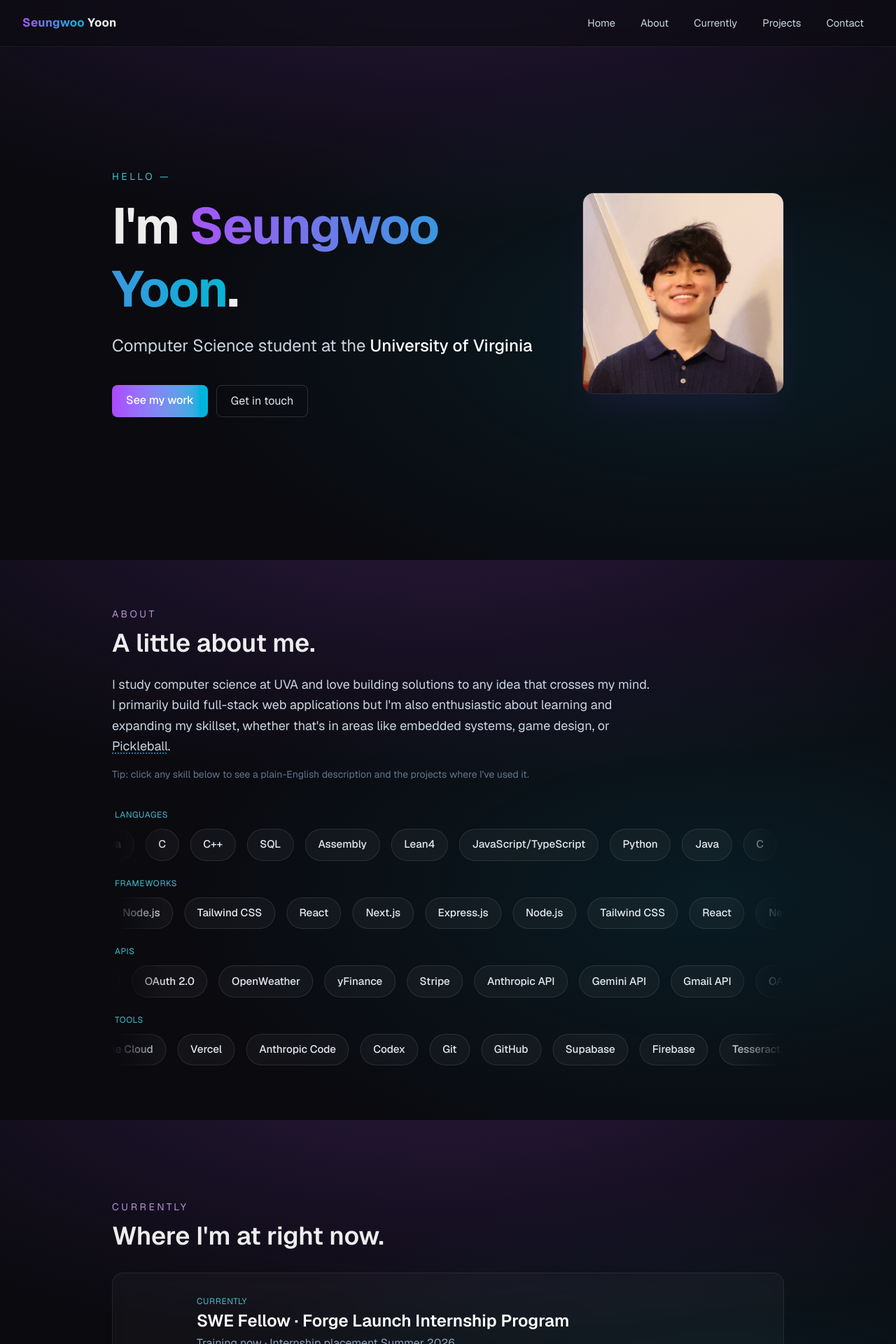
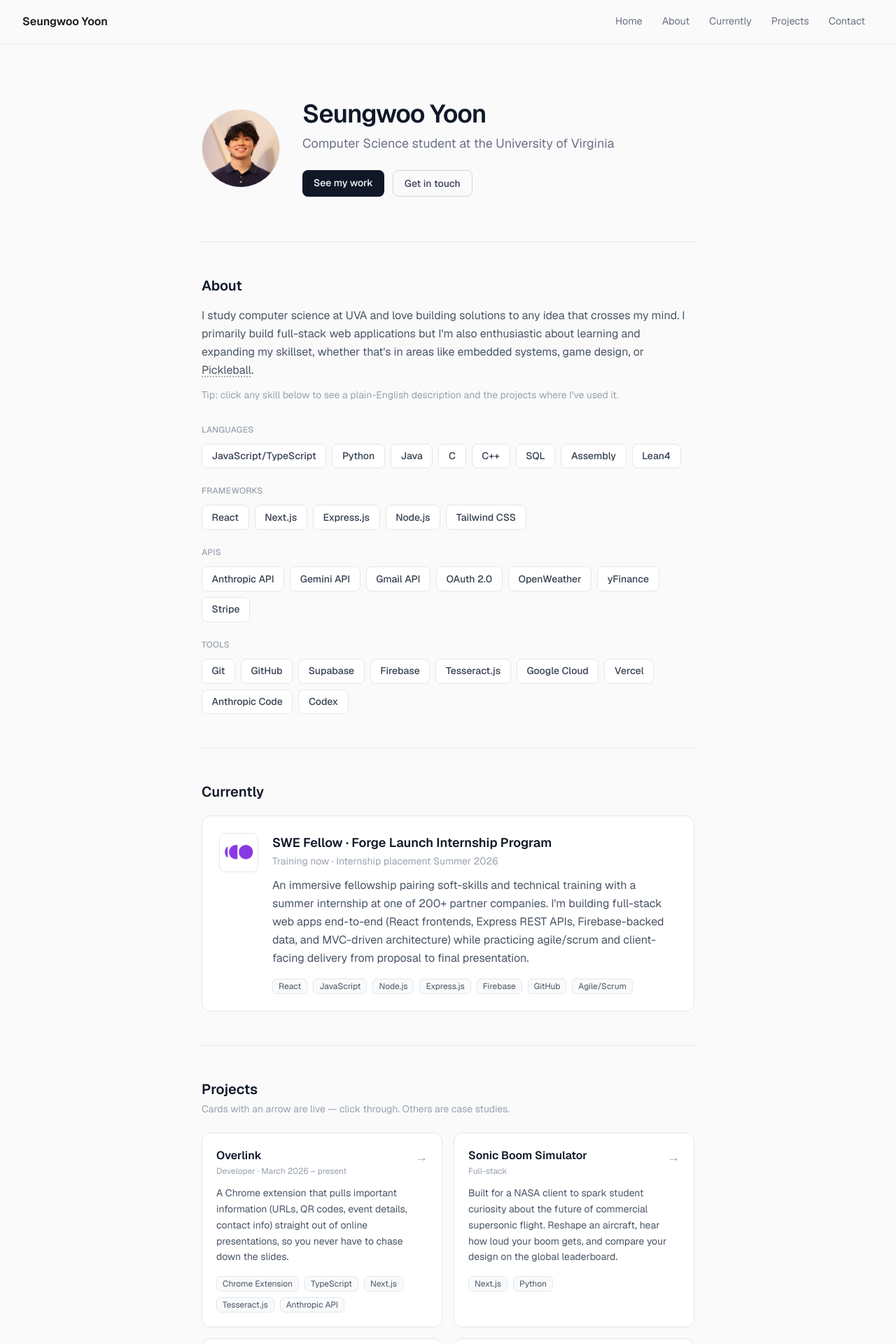
Before and after one commit to SeungwooDY/portfolio, a Next.js app: page / in a window 1280 px wide. Shown: the top 1920 px of the page at 70% size. Built offline with nearby package versions, Linux system fonts and the light colour scheme.

Commit message:
ui overhaul

```diff
--- a/app/globals.css
+++ b/app/globals.css
@@ -5,10 +5,12 @@
 }
 
 :root {
-  --background: #0a0a0f;
-  --foreground: #ededed;
-  --accent: #a855f7;
-  --accent-2: #06b6d4;
+  --background: #fafafa;
+  --foreground: #1a1a1a;
+  --muted: #6b7280;
+  --border: #e6e6e6;
+  --card: #ffffff;
+  --accent: #2563eb;
 }
 
 html, body {
@@ -21,93 +23,42 @@
   color: var(--foreground);
 }
 
-body {
-  background-image:
-    radial-gradient(ellipse 80% 50% at 50% -10%, rgba(168, 85, 247, 0.18), transparent),
-    radial-gradient(ellipse 60% 50% at 80% 60%, rgba(6, 182, 212, 0.10), transparent);
-  background-attachment: fixed;
-}
-
 section {
   scroll-margin-top: 80px;
 }
 
-.gradient-text {
-  background: linear-gradient(90deg, var(--accent), var(--accent-2));
-  -webkit-background-clip: text;
-  background-clip: text;
-  color: transparent;
+.card {
+  background: var(--card);
+  border: 1px solid var(--border);
+  border-radius: 12px;
+  transition: border-color 0.15s ease;
 }
 
-.card {
-  background: rgba(255, 255, 255, 0.03);
-  border: 1px solid rgba(255, 255, 255, 0.08);
-  backdrop-filter: blur(8px);
-  transition: transform 0.25s ease, border-color 0.25s ease, background 0.25s ease;
-}
-
-.card:hover {
-  transform: translateY(-4px);
-  border-color: rgba(168, 85, 247, 0.5);
-  background: rgba(255, 255, 255, 0.05);
-}
-
-.marquee {
-  position: relative;
-  mask-image: linear-gradient(90deg, transparent, black 8%, black 92%, transparent);
-  -webkit-mask-image: linear-gradient(90deg, transparent, black 8%, black 92%, transparent);
-}
-
-.marquee-viewport {
-  overflow: hidden;
-  padding: 1.25rem 0;
-  margin: -1.25rem 0;
-}
-
-.marquee-track {
-  display: flex;
-  width: max-content;
-  gap: 1rem;
-  animation: marquee-scroll 30s linear infinite;
-}
-
-.marquee-track.reverse {
-  animation-direction: reverse;
-}
-
-.marquee:hover .marquee-track {
-  animation-play-state: paused;
-}
-
-@keyframes marquee-scroll {
-  from { transform: translateX(0); }
-  to { transform: translateX(-50%); }
+a.card:hover {
+  border-color: #d1d5db;
 }
 
 .skill-pill {
-  flex-shrink: 0;
-  padding: 0.65rem 1.1rem;
-  border-radius: 9999px;
-  background: rgba(255, 255, 255, 0.04);
-  border: 1px solid rgba(255, 255, 255, 0.1);
-  color: #e2e8f0;
-  font-size: 0.95rem;
+  padding: 0.4rem 0.85rem;
+  border-radius: 8px;
+  background: #ffffff;
+  border: 1px solid var(--border);
+  color: #374151;
+  font-size: 0.875rem;
   font-weight: 500;
   white-space: nowrap;
   cursor: pointer;
   font-family: inherit;
-  transition: border-color 0.2s ease, background 0.2s ease, transform 0.2s ease;
+  transition: border-color 0.15s ease, background 0.15s ease;
 }
 
 .skill-pill:hover {
-  border-color: rgba(168, 85, 247, 0.6);
-  background: rgba(168, 85, 247, 0.08);
-  transform: translateY(-2px);
+  border-color: #cbd5e1;
+  background: #f8fafc;
 }
 
 .skill-pill-active {
-  border-color: rgba(168, 85, 247, 0.9);
-  background: rgba(168, 85, 247, 0.18);
-  color: #ffffff;
-  box-shadow: 0 0 0 3px rgba(168, 85, 247, 0.15);
+  border-color: var(--accent);
+  background: #eff6ff;
+  color: #1e3a8a;
 }
--- a/app/page.tsx
+++ b/app/page.tsx
@@ -280,63 +280,52 @@
   return (
     <>
       <Navbar />
-      <main className="max-w-5xl mx-auto px-6 sm:px-8">
+      <main className="max-w-3xl mx-auto px-6 sm:px-8">
         {/* Hero */}
         <section
           id="home"
-          className="min-h-[88vh] flex flex-col sm:flex-row sm:items-center gap-10 py-24"
+          className="flex flex-col sm:flex-row sm:items-center gap-8 pt-20 pb-16"
         >
-          <div className="flex-1">
-            <p className="text-sm uppercase tracking-[0.25em] text-cyan-300/80 mb-4">
-              Hello —
+          <div className="flex-shrink-0 mx-auto sm:mx-0">
+            <div className="relative w-28 h-28 rounded-full overflow-hidden border border-gray-200">
+              <Image
+                src="/me.jpg"
+                alt="Seungwoo Yoon"
+                fill
+                priority
+                sizes="112px"
+                className="object-cover"
+              />
+            </div>
+          </div>
+          <div className="flex-1 text-center sm:text-left">
+            <h1 className="text-3xl sm:text-4xl font-semibold tracking-tight text-gray-900">
+              Seungwoo Yoon
+            </h1>
+            <p className="mt-2 text-lg text-gray-500">
+              Computer Science student at the University of Virginia
             </p>
-            <h1 className="text-5xl sm:text-7xl font-bold leading-tight tracking-tight">
-              I{"'"}m <span className="gradient-text">Seungwoo Yoon</span>.
-            </h1>
-            <h2 className="mt-5 text-lg sm:text-2xl text-slate-300 max-w-2xl">
-              Computer Science student at the{" "}
-              <span className="text-white font-medium">
-                University of Virginia
-              </span>
-            </h2>
-            <div className="mt-10 flex flex-wrap gap-3">
+            <div className="mt-6 flex flex-wrap gap-3 justify-center sm:justify-start">
               <a
                 href="#projects"
-                className="px-5 py-2.5 rounded-lg bg-gradient-to-r from-purple-500 to-cyan-500 text-white font-medium hover:opacity-90 transition"
+                className="px-4 py-2 rounded-lg bg-gray-900 text-white text-sm font-medium hover:bg-gray-700 transition"
               >
                 See my work
               </a>
               <a
                 href="#contact"
-                className="px-5 py-2.5 rounded-lg border border-white/15 text-slate-200 hover:bg-white/5 transition"
+                className="px-4 py-2 rounded-lg border border-gray-300 text-gray-700 text-sm font-medium hover:bg-gray-100 transition"
               >
                 Get in touch
               </a>
             </div>
           </div>
-          <div className="flex-shrink-0 mx-auto sm:mx-0">
-            <div className="relative w-56 h-56 sm:w-72 sm:h-72 rounded-2xl overflow-hidden border border-white/10 shadow-2xl shadow-purple-500/10">
-              <Image
-                src="/me.jpg"
-                alt="Seungwoo Yoon"
-                fill
-                priority
-                sizes="(max-width: 640px) 224px, 288px"
-                className="object-cover"
-              />
-            </div>
-          </div>
         </section>
 
         {/* About */}
-        <section id="about-me" className="py-24">
-          <h3 className="text-sm uppercase tracking-[0.25em] text-purple-300/80 mb-3">
-            About
-          </h3>
-          <h2 className="text-3xl sm:text-4xl font-semibold mb-6">
-            A little about me.
-          </h2>
-          <p className="text-slate-300 text-lg leading-relaxed max-w-3xl">
+        <section id="about-me" className="py-12 border-t border-gray-200">
+          <h2 className="text-xl font-semibold text-gray-900 mb-4">About</h2>
+          <p className="text-gray-600 leading-relaxed">
             I study computer science at UVA and love building solutions to any
             idea that crosses my mind. I primarily build full-stack web
             applications but I{"'"}m also enthusiastic about learning and
@@ -344,45 +333,37 @@
             systems, game design, or{" "}
             <PickleballTrigger>Pickleball</PickleballTrigger>.
           </p>
-          <p className="text-slate-500 text-sm mt-4 max-w-3xl">
+          <p className="text-gray-400 text-sm mt-3">
             Tip: click any skill below to see a plain-English description and
             the projects where I{"'"}ve used it.
           </p>
 
-          <div className="mt-10">
+          <div className="mt-8">
             <SkillsMarquee groups={skills} projects={skillProjects} />
           </div>
         </section>
 
         {/* Currently */}
-        <section id="currently" className="py-24">
-          <h3 className="text-sm uppercase tracking-[0.25em] text-purple-300/80 mb-3">
-            Currently
-          </h3>
-          <h2 className="text-3xl sm:text-4xl font-semibold mb-8">
-            Where I{"'"}m at right now.
-          </h2>
-          <div className="card rounded-2xl p-6 sm:p-8 flex flex-col sm:flex-row sm:items-center gap-6">
-            <div className="flex-shrink-0 relative w-16 h-16 rounded-xl overflow-hidden border border-white/10 bg-white">
+        <section id="currently" className="py-12 border-t border-gray-200">
+          <h2 className="text-xl font-semibold text-gray-900 mb-5">Currently</h2>
+          <div className="card p-6 flex flex-col sm:flex-row gap-5">
+            <div className="flex-shrink-0 relative w-14 h-14 rounded-lg overflow-hidden border border-gray-200 bg-white">
               <Image
                 src="/ForgeLogo.jpg"
                 alt="Forge"
                 fill
-                sizes="64px"
+                sizes="56px"
                 className="object-contain"
               />
             </div>
             <div className="flex-1">
-              <div className="text-xs uppercase tracking-wider text-cyan-300/80 mb-1">
-                Currently
-              </div>
-              <div className="text-xl sm:text-2xl font-semibold text-white">
+              <div className="text-lg font-semibold text-gray-900">
                 SWE Fellow · Forge Launch Internship Program
               </div>
-              <div className="text-slate-400 mt-1">
+              <div className="text-gray-400 text-sm mt-0.5">
                 Training now · Internship placement Summer 2026
               </div>
-              <p className="text-slate-300 mt-3 leading-relaxed max-w-2xl">
+              <p className="text-gray-600 mt-3 leading-relaxed">
                 An immersive fellowship pairing soft-skills and technical
                 training with a summer internship at one of 200+ partner
                 companies. I{"'"}m building full-stack web apps end-to-end {"("}
@@ -402,7 +383,7 @@
                 ].map((t) => (
                   <span
                     key={t}
-                    className="text-xs px-2.5 py-1 rounded-md bg-white/5 border border-white/10 text-slate-300"
+                    className="text-xs px-2 py-0.5 rounded-md bg-gray-50 border border-gray-200 text-gray-600"
                   >
                     {t}
                   </span>
@@ -413,50 +394,41 @@
         </section>
 
         {/* Projects */}
-        <section id="projects" className="py-24">
-          <h3 className="text-sm uppercase tracking-[0.25em] text-purple-300/80 mb-3">
-            Selected Work
-          </h3>
-          <h2 className="text-3xl sm:text-4xl font-semibold mb-2">
-            Things I{"'"}ve built.
-          </h2>
-          <p className="text-slate-500 text-sm mb-10">
-            Cards with an <span className="text-purple-300">arrow</span> are
-            live — click through. Others are case studies.
+        <section id="projects" className="py-12 border-t border-gray-200">
+          <h2 className="text-xl font-semibold text-gray-900 mb-1">Projects</h2>
+          <p className="text-gray-400 text-sm mb-6">
+            Cards with an arrow are live — click through. Others are case
+            studies.
           </p>
-          <div className="grid gap-5 sm:grid-cols-2">
+          <div className="grid gap-4 sm:grid-cols-2">
             {projects.map((p) => {
               const content = (
                 <>
                   <div className="flex items-start justify-between gap-3">
                     <div>
-                      <h4 className="text-xl font-semibold text-white">
-                        {p.title}
-                      </h4>
+                      <h3 className="font-semibold text-gray-900">{p.title}</h3>
                       {p.role && (
-                        <div className="text-xs text-slate-500 mt-0.5">
+                        <div className="text-xs text-gray-400 mt-0.5">
                           {p.role}
                         </div>
                       )}
                     </div>
                     {p.clickable ? (
-                      <span className="text-slate-400 group-hover:text-white group-hover:translate-x-0.5 transition text-xl">
-                        →
-                      </span>
+                      <span className="text-gray-400 text-lg">→</span>
                     ) : (
-                      <span className="text-[10px] uppercase tracking-wider px-2 py-0.5 rounded-md bg-white/5 border border-white/10 text-slate-400">
+                      <span className="text-[10px] uppercase tracking-wide px-2 py-0.5 rounded-md bg-gray-50 border border-gray-200 text-gray-400">
                         Case study
                       </span>
                     )}
                   </div>
-                  <p className="mt-3 text-slate-300 leading-relaxed">
+                  <p className="mt-3 text-sm text-gray-600 leading-relaxed">
                     {p.blurb}
                   </p>
                   <div className="mt-4 flex flex-wrap gap-2">
                     {p.stack.map((t) => (
                       <span
                         key={t}
-                        className="text-xs px-2 py-0.5 rounded-md bg-white/5 border border-white/10 text-slate-300"
+                        className="text-xs px-2 py-0.5 rounded-md bg-gray-50 border border-gray-200 text-gray-600"
                       >
                         {t}
                       </span>
@@ -470,12 +442,12 @@
                   href={p.href}
                   target="_blank"
                   rel="noopener noreferrer"
-                  className="card rounded-xl p-6 block group"
+                  className="card p-5 block"
                 >
                   {content}
                 </a>
               ) : (
-                <div key={p.id} className="card rounded-xl p-6">
+                <div key={p.id} className="card p-5">
                   {content}
                 </div>
               );
@@ -484,21 +456,16 @@
         </section>
 
         {/* Contact */}
-        <section id="contact" className="py-24">
-          <h3 className="text-sm uppercase tracking-[0.25em] text-purple-300/80 mb-3">
-            Contact
-          </h3>
-          <h2 className="text-3xl sm:text-4xl font-semibold mb-6">
-            Let{"'"}s build something.
-          </h2>
-          <p className="text-slate-300 text-lg max-w-2xl">
+        <section id="contact" className="py-12 border-t border-gray-200">
+          <h2 className="text-xl font-semibold text-gray-900 mb-4">Contact</h2>
+          <p className="text-gray-600">
             I{"'"}m always up for a good problem, an interesting internship, or
             just a conversation about something you{"'"}re excited about.
           </p>
-          <div className="mt-8 flex flex-wrap gap-3">
+          <div className="mt-6 flex flex-wrap gap-3">
             <a
               href="mailto:tnp4kt@virginia.edu"
-              className="px-5 py-2.5 rounded-lg bg-gradient-to-r from-purple-500 to-cyan-500 text-white font-medium hover:opacity-90 transition"
+              className="px-4 py-2 rounded-lg bg-gray-900 text-white text-sm font-medium hover:bg-gray-700 transition"
             >
               Email me
             </a>
@@ -506,7 +473,7 @@
               href="https://github.com/SeungwooDY"
               target="_blank"
               rel="noopener noreferrer"
-              className="px-5 py-2.5 rounded-lg border border-white/15 text-slate-200 hover:bg-white/5 transition"
+              className="px-4 py-2 rounded-lg border border-gray-300 text-gray-700 text-sm font-medium hover:bg-gray-100 transition"
             >
               GitHub
             </a>
@@ -514,14 +481,14 @@
               href="https://www.linkedin.com/in/seungwoo-yoon/"
               target="_blank"
               rel="noopener noreferrer"
-              className="px-5 py-2.5 rounded-lg border border-white/15 text-slate-200 hover:bg-white/5 transition"
+              className="px-4 py-2 rounded-lg border border-gray-300 text-gray-700 text-sm font-medium hover:bg-gray-100 transition"
             >
               LinkedIn
             </a>
           </div>
         </section>
 
-        <footer className="py-10 text-center text-sm text-slate-500 border-t border-white/5">
+        <footer className="py-8 text-center text-sm text-gray-400 border-t border-gray-200">
           © {new Date().getFullYear()} Seungwoo Yoon
         </footer>
       </main>
--- a/components/Navbar/Navbar.jsx
+++ b/components/Navbar/Navbar.jsx
@@ -4,7 +4,7 @@
   return (
     <nav className="navbar">
       <a className="brand" href="#home">
-        <span>Seungwoo</span> Yoon
+        Seungwoo Yoon
       </a>
       <a className="nav-button" href="#home">Home</a>
       <a className="nav-button" href="#about-me">About</a>
--- a/components/Navbar/Navbar.modules.css
+++ b/components/Navbar/Navbar.modules.css
@@ -5,57 +5,32 @@
   top: 0;
   z-index: 100;
   padding: 14px 32px;
-  gap: 8px;
+  gap: 4px;
   justify-content: flex-end;
   align-items: center;
-  background: rgba(10, 10, 15, 0.6);
-  backdrop-filter: blur(12px);
-  border-bottom: 1px solid rgba(255, 255, 255, 0.06);
+  background: rgba(250, 250, 250, 0.85);
+  backdrop-filter: blur(8px);
+  border-bottom: 1px solid #ececec;
 }
 
 .navbar .brand {
   margin-right: auto;
-  font-weight: 700;
-  letter-spacing: 0.02em;
-  color: #ededed;
+  font-weight: 600;
+  color: #1a1a1a;
   text-decoration: none;
-  font-size: 1.05rem;
-}
-
-.navbar .brand span {
-  background: linear-gradient(90deg, #a855f7, #06b6d4);
-  -webkit-background-clip: text;
-  background-clip: text;
-  color: transparent;
+  font-size: 1rem;
 }
 
 .nav-button {
-  position: relative;
-  color: #cbd5e1;
+  color: #6b7280;
   text-decoration: none;
-  padding: 8px 14px;
-  font-size: 0.92rem;
-  border-radius: 8px;
-  transition: color 0.2s ease, background 0.2s ease;
+  padding: 6px 12px;
+  font-size: 0.9rem;
+  border-radius: 6px;
+  transition: color 0.15s ease, background 0.15s ease;
 }
 
 .nav-button:hover {
-  color: #ffffff;
-  background: rgba(255, 255, 255, 0.05);
+  color: #1a1a1a;
+  background: #f0f0f0;
 }
-
-.nav-button::after {
-  content: "";
-  position: absolute;
-  width: 0%;
-  height: 2px;
-  left: 50%;
-  bottom: 2px;
-  transform: translateX(-50%);
-  background: linear-gradient(90deg, #a855f7, #06b6d4);
-  transition: width 0.25s ease;
-}
-
-.nav-button:hover::after {
-  width: 60%;
-}
--- a/components/PickleballTrigger.tsx
+++ b/components/PickleballTrigger.tsx
@@ -14,7 +14,7 @@
       <button
         type="button"
         onClick={() => setOpen(true)}
-        className="underline decoration-dotted decoration-cyan-400/70 underline-offset-4 hover:text-cyan-300 transition"
+        className="underline decoration-dotted decoration-gray-400 underline-offset-4 hover:text-gray-900 transition"
         title="Psst — it's clickable"
       >
         {children}
--- a/components/SkillsMarquee.tsx
+++ b/components/SkillsMarquee.tsx
@@ -91,29 +91,18 @@
     <div className="space-y-6">
       {groups.map((g, gIdx) => (
         <div key={g.group}>
-          <div className="text-xs uppercase tracking-wider text-cyan-300/80 mb-3 pl-1">
+          <div className="text-xs font-medium uppercase tracking-wide text-gray-400 mb-3">
             {g.group}
           </div>
-          <div className="marquee">
-            <div className="marquee-viewport">
-              <div
-                className={`marquee-track ${gIdx % 2 === 1 ? "reverse" : ""}`}
-                style={{
-                  animationPlayState: active ? "paused" : "running",
-                }}
-              >
-                {[...g.items, ...g.items, ...g.items, ...g.items].map(
-                  (item, i) => {
-                    const realIdx = g.items.findIndex(
-                      (x) => x.name === item.name
-                    );
+          <div className="flex flex-wrap gap-2">
+            {g.items.map((item, itemIdx) => {
               const isActive =
                 active != null &&
                 active.groupIdx === gIdx &&
-                      active.itemIdx === realIdx;
+                active.itemIdx === itemIdx;
               return (
                 <button
-                        key={`${item.name}-${i}`}
+                  key={item.name}
                   data-skill-pill
                   onClick={(e) => {
                     e.stopPropagation();
@@ -123,25 +112,16 @@
                     if (isActive) {
                       setActive(null);
                     } else {
-                            setActive({
-                              groupIdx: gIdx,
-                              itemIdx: realIdx,
-                              rect,
-                            });
+                      setActive({ groupIdx: gIdx, itemIdx, rect });
                     }
                   }}
-                        className={`skill-pill ${
-                          isActive ? "skill-pill-active" : ""
-                        }`}
+                  className={`skill-pill ${isActive ? "skill-pill-active" : ""}`}
                   type="button"
                 >
                   {item.name}
                 </button>
               );
-                  }
-                )}
-              </div>
-            </div>
+            })}
           </div>
         </div>
       ))}
@@ -150,17 +130,17 @@
         <div
           ref={popoverRef}
           style={popoverStyle}
-          className="fixed z-50 p-4 rounded-xl border border-white/15 bg-[#0f0f18]/95 backdrop-blur-xl shadow-2xl shadow-purple-500/20"
+          className="fixed z-50 p-4 rounded-xl border border-gray-200 bg-white shadow-lg"
         >
-          <div className="font-semibold text-white text-base mb-1">
+          <div className="font-semibold text-gray-900 text-base mb-1">
             {activeSkill.name}
           </div>
-          <p className="text-sm text-slate-300 leading-relaxed mb-3">
+          <p className="text-sm text-gray-600 leading-relaxed mb-3">
             {activeSkill.description}
           </p>
           {activeProjects.length > 0 ? (
             <>
-              <div className="text-[10px] uppercase tracking-wider text-purple-300/80 mb-2">
+              <div className="text-[10px] uppercase tracking-wide text-gray-400 mb-2">
                 Used in
               </div>
               <div className="flex flex-wrap gap-1.5">
@@ -171,14 +151,14 @@
                       href={p.href}
                       target="_blank"
                       rel="noopener noreferrer"
-                      className="text-xs px-2 py-1 rounded-md bg-purple-500/15 border border-purple-500/40 text-purple-200 hover:bg-purple-500/25 transition"
+                      className="text-xs px-2 py-1 rounded-md bg-blue-50 border border-blue-200 text-blue-700 hover:bg-blue-100 transition"
                     >
                       {p.title} ↗
                     </a>
                   ) : (
                     <span
                       key={p.id}
-                      className="text-xs px-2 py-1 rounded-md bg-white/5 border border-white/10 text-slate-300"
+                      className="text-xs px-2 py-1 rounded-md bg-gray-50 border border-gray-200 text-gray-600"
                     >
                       {p.title}
                     </span>
@@ -187,7 +167,7 @@
               </div>
             </>
           ) : (
-            <div className="text-xs text-slate-500 italic">
+            <div className="text-xs text-gray-400 italic">
               Foundational skill — not tied to a specific portfolio project.
             </div>
           )}
```
Also changed, not shown: components/PickleballModal.tsx (+4 -7 lines). Lines whose indentation alone changed are shown as unchanged.
